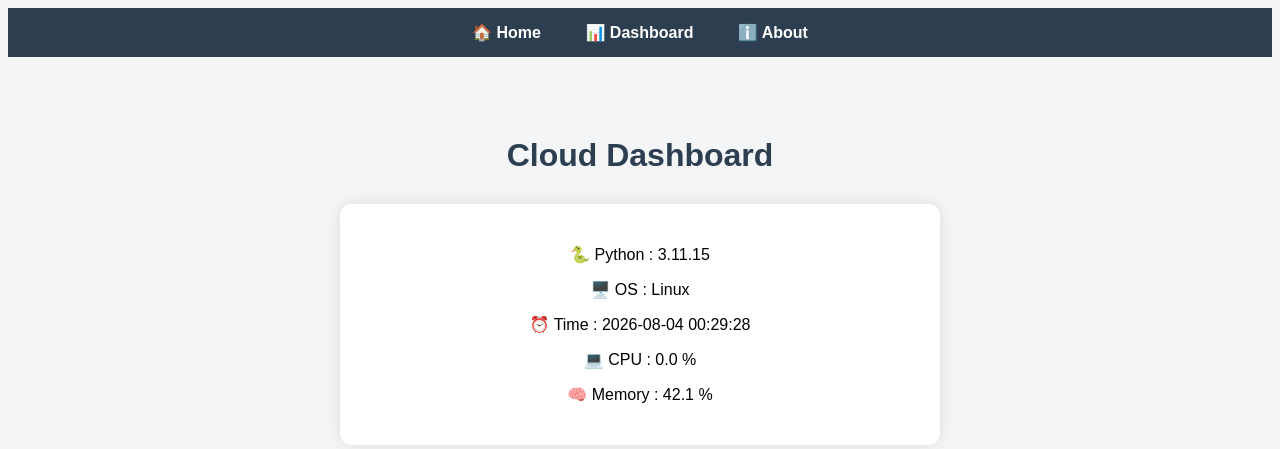
After one commit to a65635466/Cloud.ProjectA.Basic, a Flask app: page /dashboard in a window 1280 px wide. The commit adds this page. Shown: the top 449 px of the page. Run offline with Flask 3, Linux system fonts and the light colour scheme.

Commit message:
Add dashboard with real-time system information

```diff
--- a/app.py
+++ b/app.py
@@ -1,6 +1,7 @@
 from flask import Flask
 from app.routes.home import home_bp
 from app.routes.about import about_bp
+from app.routes.dashboard import dashboard_bp
 
 # Flask 애플리케이션 생성
 app = Flask(__name__)
@@ -8,6 +9,7 @@ app = Flask(__name__)
 # Blueprint 등록
 app.register_blueprint(home_bp)
 app.register_blueprint(about_bp)
+app.register_blueprint(dashboard_bp)
 
 # 서버 실행
 if __name__=="__main__":
--- /dev/null
+++ b/app/routes/dashboard.py
@@ -0,0 +1,30 @@
+from flask import Blueprint, render_template
+
+import platform
+import psutil
+
+from datetime import datetime
+
+dashboard_bp = Blueprint("dashboard", __name__)
+
+@dashboard_bp.route("/dashboard")
+def dashboard():
+
+    system_info = {
+
+        "python": platform.python_version(),
+
+        "os": platform.system(),
+
+        "time": datetime.now().strftime("%Y-%m-%d %H:%M:%S"),
+
+        "cpu": psutil.cpu_percent(interval=1),
+
+        "memory": psutil.virtual_memory().percent
+
+    }
+
+    return render_template(
+        "dashboard.html",
+        info=system_info
+    )
--- a/templates/base.html
+++ b/templates/base.html
@@ -17,7 +17,7 @@
 
     <a href="{{ url_for('home.home') }}">🏠 Home</a>
 
-    <a href="#">📊 Dashboard</a>
+    <a href="{{ url_for('dashboard.dashboard')}}">📊 Dashboard</a>
 
     <a href="{{ url_for('about.about') }}">ℹ️ About</a>
 
--- /dev/null
+++ b/templates/dashboard.html
@@ -0,0 +1,25 @@
+{% extends "base.html" %}
+
+{% block title %}
+Dashboard
+{% endblock %}
+
+{% block content %}
+
+<h1>Cloud Dashboard</h1>
+
+<div class="card">
+
+    <p>🐍 Python : {{ info.python }}</p>
+
+    <p>🖥️ OS : {{ info.os }}</p>
+
+    <p>⏰ Time : {{ info.time }}</p>
+
+    <p>💻 CPU : {{ info.cpu }} %</p>
+
+    <p>🧠 Memory : {{ info.memory }} %</p>
+
+</div>
+
+{% endblock %}
```
